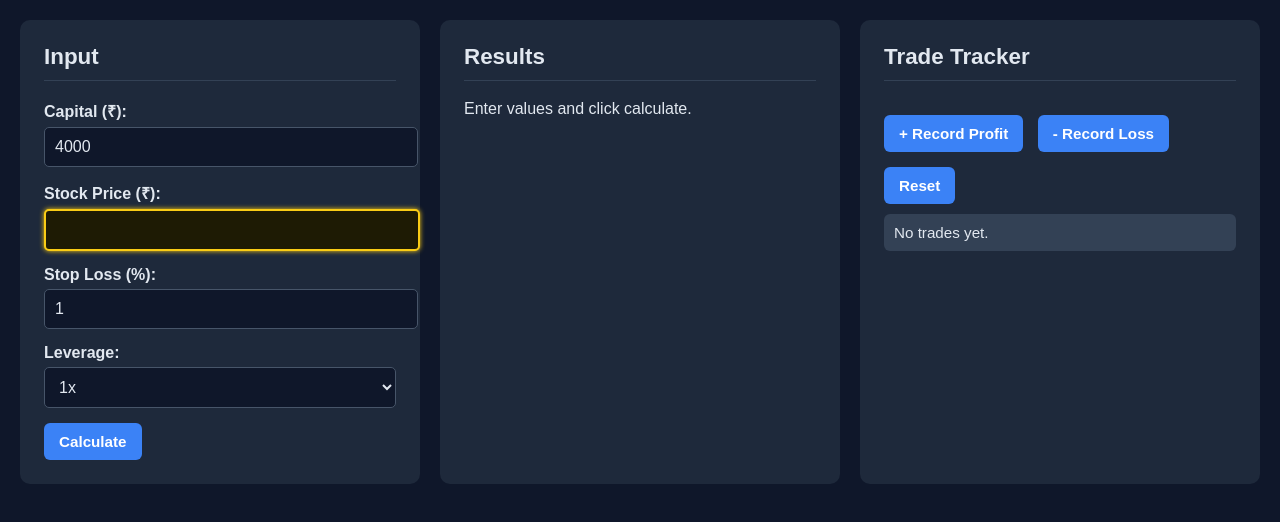
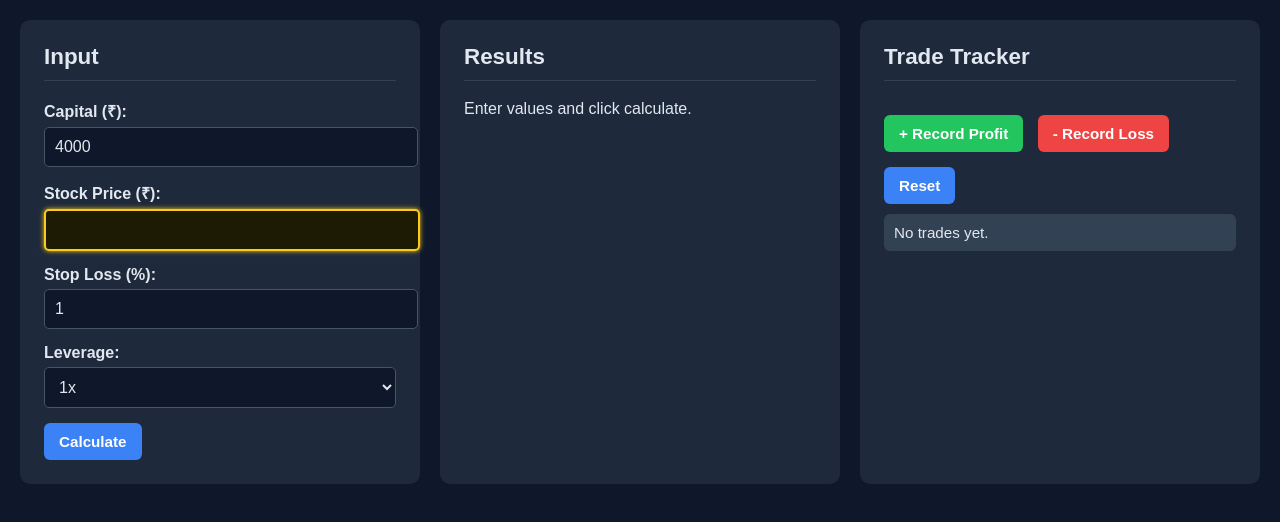
Before and after one commit to sahilbakoru/Stock-Trade-Calculator, a plain HTML site: page Index.html in a window 1280 px wide. Drawn offline with Linux system fonts and the light colour scheme.

Commit message:
button color change

```diff
--- a/Index.html
+++ b/Index.html
@@ -82,6 +82,18 @@
     button:hover {
       background: #2563eb;
     }
+    .profitColor {
+      background: #22c55e; /* Green for profit */
+    }
+    .profitColor:hover {
+      background: #16a34a; /* Darker green on hover */
+    }
+    .lossColor {
+      background: #ef4444; /* Red for loss */
+    }
+    .lossColor:hover {
+      background: #dc2626; /* Darker red on hover */
+    }
 
     .result-group {
       margin-top: 15px;
@@ -163,8 +175,8 @@
     <div class="box">
       <h2>Trade Tracker</h2>
       <div>
-        <button onclick="recordTrade('profit')">+ Record Profit</button>
-        <button onclick="recordTrade('loss')">- Record Loss</button>
+        <button onclick="recordTrade('profit')" class="profitColor">+ Record Profit</button>
+        <button onclick="recordTrade('loss')" class="lossColor">- Record Loss</button>
         <button onclick="resetTracker()">Reset</button>
       </div>
       <div class="trade-history" id="tradeHistoryDisplay">
```
